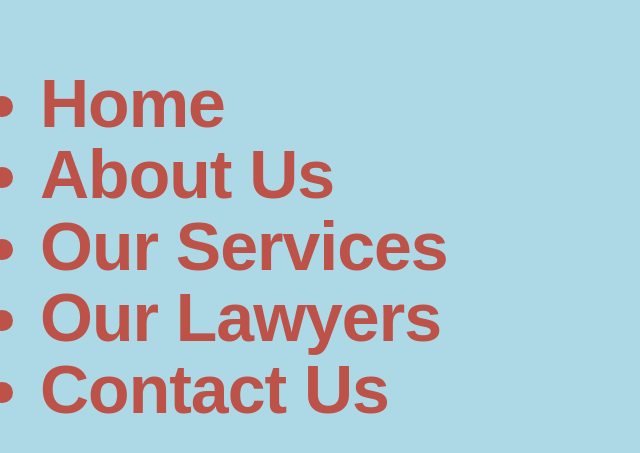
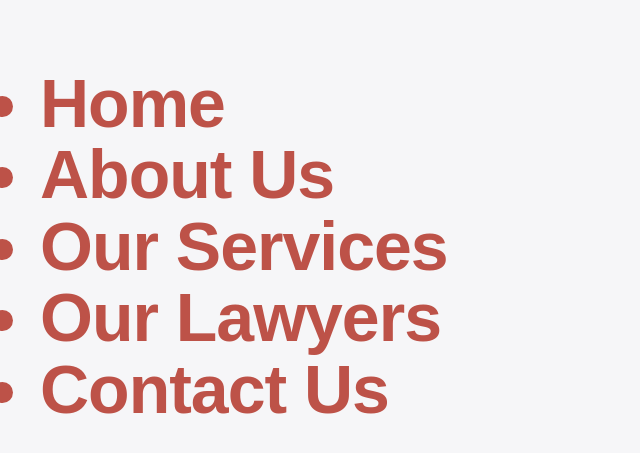
Before and after one commit to KitanOBD/design-code, a Jekyll site: the page built from index.html, in a window 1280 px wide. Shown: the top 453 px of the page, without its empty margins (0-640 px from the left). Built offline with Jekyll 4.4.1, drawn with Linux system fonts in a browser that asks for light colours.

Commit message:
Background change

```diff
--- a/Assets/css/main.css
+++ b/Assets/css/main.css
@@ -449,7 +449,7 @@ body {
 /* Basic Styles
   ------------------------------------	*/
 body {
-  background: lightblue;
+  background: #F6F6F8;
   font-size: 14px;
   line-height: 1.6;
   font-family: 'Open Sans' sans-serif;
@@ -476,7 +476,7 @@ fieldset {
     padding: 50px 0 50px; } }
 
 section:nth-child(odd) {
-  background: lightblue;
+  background: #F6F6F8;
   padding-bottom: 100px; }
   section:nth-child(odd) h3 {
     color: #9a4038; }
--- a/assets/css/1-base/_vars.sass
+++ b/assets/css/1-base/_vars.sass
@@ -1,6 +1,6 @@
 $primary-colour: #F6C
 $text-colour: #2E2D33
 $accent-colour: #BD5248
-$bg-colour: lightblue
+$bg-colour: #F6F6F8
 $link-colour: $accent-colour
 $selection-colour: #FFF498
```
